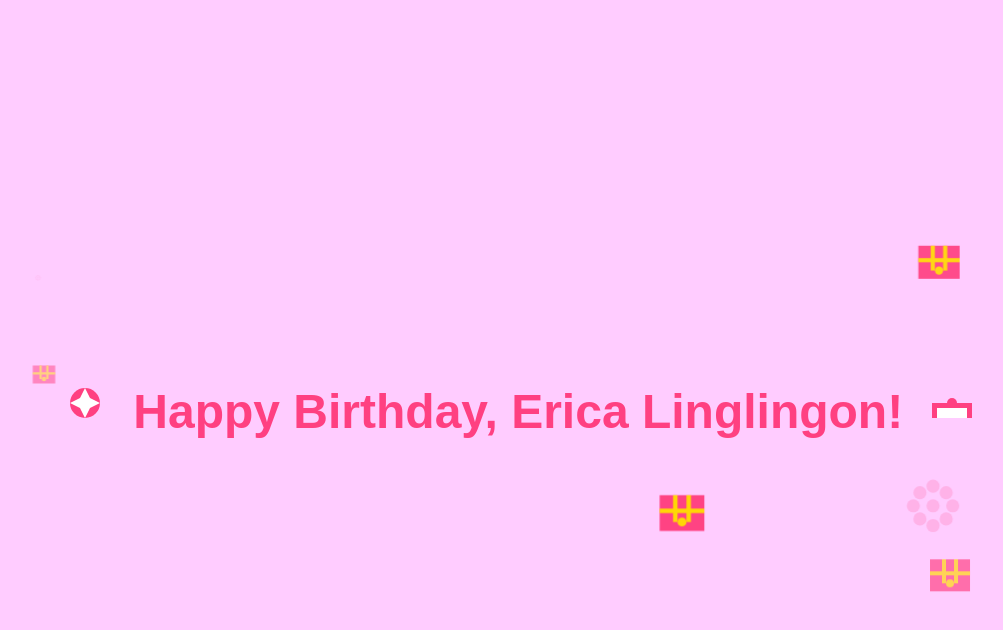
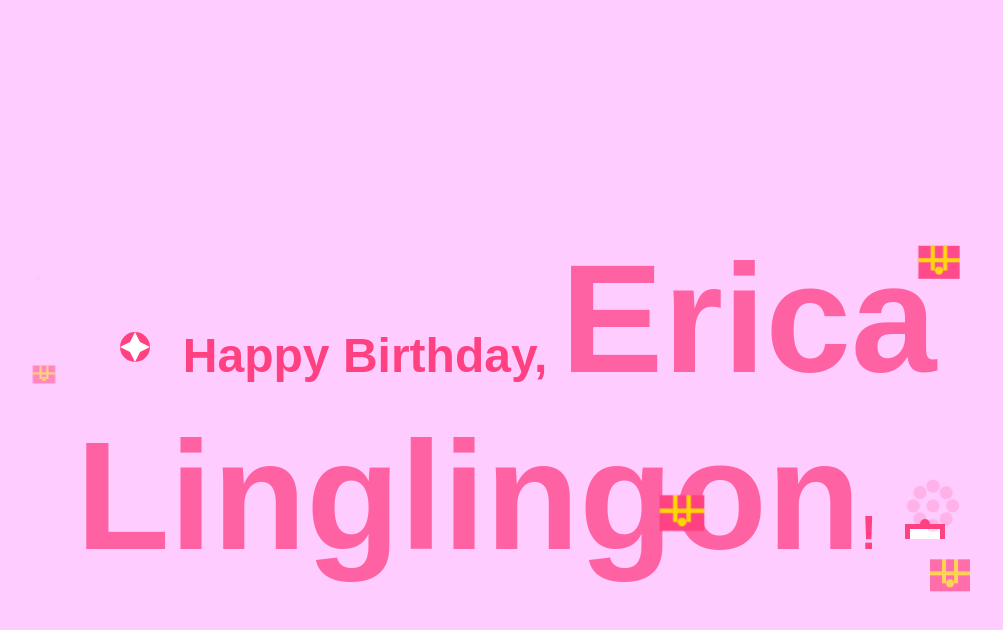
Before and after one commit to marscreative/birthdaygreeet, a plain HTML site: page index.html in a window 1280 px wide. Both pictures are taken after a click on the button "Click Me". Shown: the whole page, without its empty margins (122-1125 px from the left). Drawn offline with Linux system fonts and the light colour scheme.

Commit message:
Update style.css
minor changes

```diff
--- a/style.css
+++ b/style.css
@@ -50,6 +50,13 @@ h1 {
     animation: fadeIn 1s ease-in-out forwards;
 }
 
+/* Celebrant's Name */
+#celebrantName {
+    color: #ff62a3; /* A nice highlight color for the name */
+    font-weight: bold;
+    font-size: 3.2em; /* Slightly larger to make it stand out */
+}
+
 /* Flower and Gift Animation */
 .item {
     position: absolute;
```
